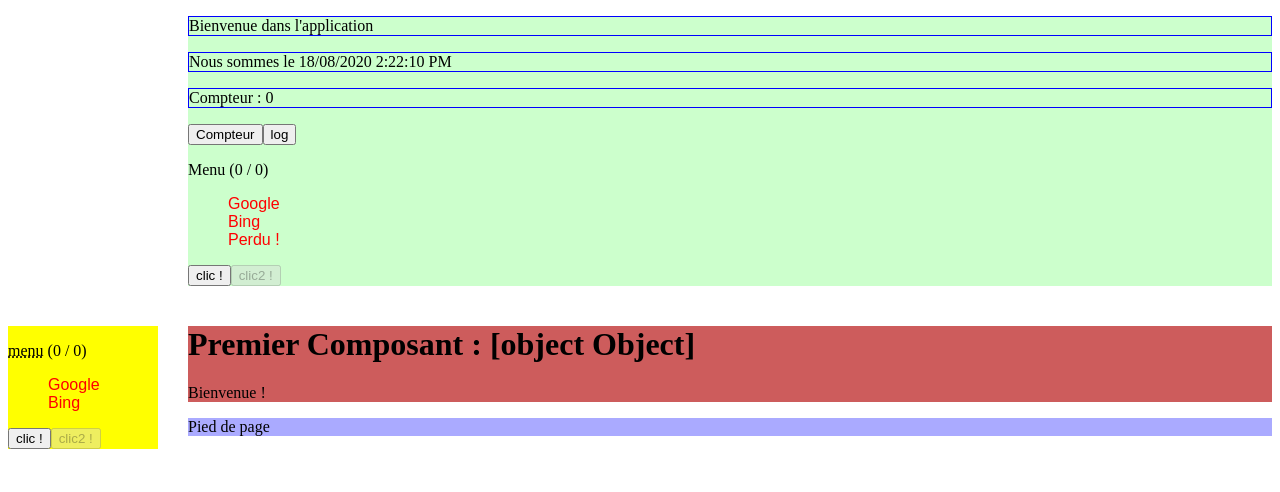
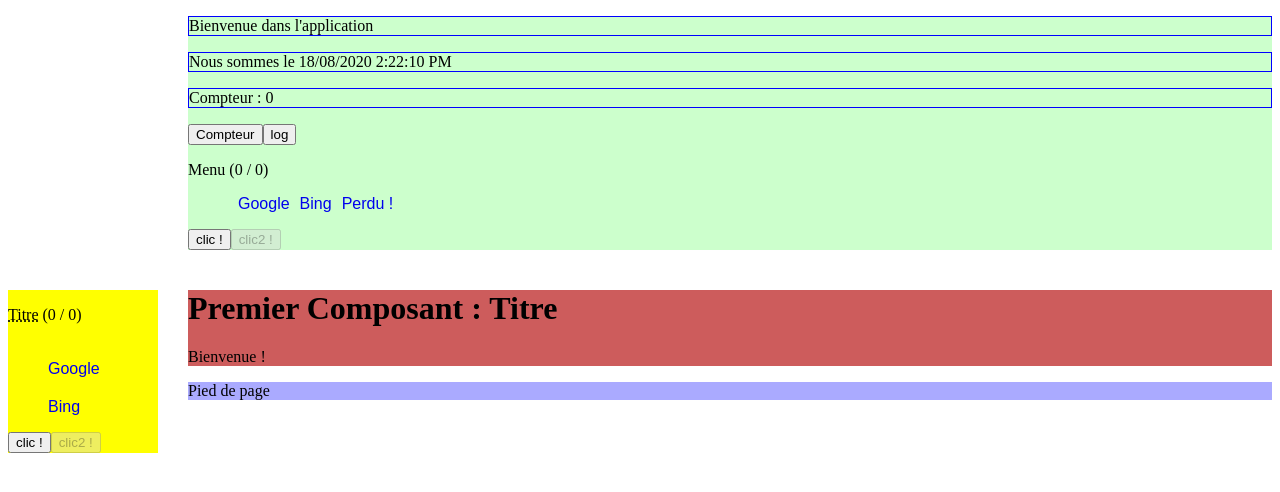
Before and after one commit to philippe-nat/angular-formation-0, an Angular app: page / in a window 1280 px wide. Shown: the top 492 px of the page. Built offline with nearby package versions, Linux system fonts and the light colour scheme.

Commit message:
apres directives attributs

```diff
--- a/src/app/app.component.html
+++ b/src/app/app.component.html
@@ -2,10 +2,10 @@
     <nat-entete></nat-entete>
 </header>
 <aside>
-    <nat-menu [titre]='titre' [items]='items'></nat-menu>
+    <nat-menu [titre]='titre' [items]='items' [orientation]='menuOrientation'></nat-menu>
 </aside>
 <main>
-    <h1>Premier Composant : {{titre}}</h1>
+    <h1>Premier Composant : {{titre.valeur}}</h1>
     <p>Bienvenue !</p>
 </main>
 <footer>Pied de page</footer>
--- a/src/app/app.component.ts
+++ b/src/app/app.component.ts
@@ -1,7 +1,9 @@
 import { Component } from '@angular/core';
 import { TimeoutError } from 'rxjs';
-import {Titre} from './interfaces/titre';
-import {ItemMenu} from './interfaces/itemmenu';
+import {Titre} from './structures/titre';
+import {ItemMenu} from './structures/itemmenu';
+import {Orientation} from './structures/orientation';
+
 
 @Component({
   selector: 'nat-root',
@@ -10,20 +12,27 @@ import {ItemMenu} from './interfaces/itemmenu';
 })
 export class AppComponent {
   private _titre:Titre = {valeur:"menu", infoBulle:"menu latéral"};
+  private _menuOrientation:Orientation = Orientation.HORIZONTAL;
+  private _items:ItemMenu[];
+  private _boutonInactif:boolean = false;
 
   get titre() {return this._titre;}
   set titre(t:Titre) {this._titre = t;}
 
-  private _items:ItemMenu[];
-  // private _boutonInactif:boolean = false;
-
   get items() { return this._items; }
   set items(t:ItemMenu[]) { this._items = t; }
 
+  get menuOrientation() {return this._menuOrientation;}
+  set menuOrientation(o:Orientation) {this._menuOrientation = o;}
+
   constructor() {
+    this.titre = {valeur:"Titre", infoBulle:"titre de la page"};
     this.items = [
       {url:"https://www.google.fr", intitule:"Google"},
       {url:"https://www.bing.fr", intitule:"Bing"}
     ];
+    // this.menuOrientation = Orientation.HORIZONTAL; // 0
+    this.menuOrientation = Orientation.VERTICAL; // 1
+    // console.log("app:orientation=", this.menuOrientation);
   }
 }
--- a/src/app/entete/entete.component.html
+++ b/src/app/entete/entete.component.html
@@ -8,6 +8,7 @@
 <nat-menu
     [titre]='{valeur:"Menu", infoBulle:""}'
     [items]='items'
+    [orientation]='menuOrientation'
     (clickEvent) = "augmenteCompteur($event)"
 >
 </nat-menu>
--- a/src/app/entete/entete.component.ts
+++ b/src/app/entete/entete.component.ts
@@ -1,5 +1,6 @@
 import { Component, OnInit } from '@angular/core';
-import {ItemMenu} from '../interfaces/itemmenu';
+import {ItemMenu} from '../structures/itemmenu';
+import {Orientation} from '../structures/orientation';
 
 @Component({
   selector: 'nat-entete',
@@ -10,15 +11,16 @@ export class EnteteComponent implements OnInit {
   private readonly _aujourdhui: Date;
   private readonly _aujourdhuiStr: string;
   private _compteur: number;
+  private _menuOrientation:Orientation = Orientation.HORIZONTAL;
+  private _items:ItemMenu[];
+  // private _boutonInactif:boolean = false;
 
   get aujourdhui() { return this._aujourdhui; }
   get aujourdhuiStr() { return this._aujourdhuiStr; }
   get compteur() {return this._compteur;}
   set compteur(val:number) {this._compteur = val;}
-
-  private _items:ItemMenu[];
-  // private _boutonInactif:boolean = false;
-
+  get menuOrientation() {return this._menuOrientation;}
+  set menuOrientation(o:Orientation) {this._menuOrientation = o;}
   get items() { return this._items; }
   set items(t:ItemMenu[]) { this._items = t; }
 
@@ -27,10 +29,11 @@ export class EnteteComponent implements OnInit {
     this._aujourdhui = new Date();
     const options = { year: 'numeric', month: 'numeric', day: 'numeric' };
     this._aujourdhuiStr = this._aujourdhui.toLocaleDateString('fr-FR', options);
+    this.menuOrientation = Orientation.HORIZONTAL;
 
     this.items = [
       {url:"https://www.google.fr", intitule:"Google"},
-      {url:"https://www.bing.fr", intitule:"Bing"},
+      {url:"https://www.bing.fr",   intitule:"Bing"},
       {url:"https://www.perdu.com", intitule:"Perdu !"}
     ];
   }
--- a/src/app/menu/menu.component.css
+++ b/src/app/menu/menu.component.css
@@ -8,7 +8,12 @@ nav a {
     font:normal normal 16px Arial;
 }
 
-.menu_vertical li {
+li.vertical {
 	display:block;
     padding-top:20px;
 }
+
+li.horizontal {
+	display:inline;
+    padding-left:10px;
+}
--- a/src/app/menu/menu.component.html
+++ b/src/app/menu/menu.component.html
@@ -8,15 +8,16 @@
     </p>
 
     <ul>
-        <li *ngFor="let i of items">
+        <li *ngFor="let i of items" [ngClass]="{'horizontal':orientation==0, 'vertical':orientation==1}">
             <a
                 [href]="i.url"
                 [textContent]="i.intitule"
-                [style.color]="'#FF0000'"
-                [style.fontStyle]='italic'
             ></a>
         </li>
     </ul>
     <button [disabled]='boutonInactif' (click)="clicCompteur($event)">clic !</button>
     <button disabled='{{boutonInactif}}' (click)="clicCompteur($event)">clic2 !</button>
 </nav>
+
+<!-- [ngClass]="{'vertical':orientation == 1}" -->
+<!-- [ngClass]="{'horizontal':true}" -->
--- a/src/app/menu/menu.component.ts
+++ b/src/app/menu/menu.component.ts
@@ -1,6 +1,7 @@
 import { Component, OnInit, Input, Output, EventEmitter } from '@angular/core';
-import {Titre} from '../interfaces/titre';
-import {ItemMenu} from '../interfaces/itemmenu';
+import {Titre} from '../structures/titre';
+import {ItemMenu} from '../structures/itemmenu';
+import {Orientation} from '../structures/orientation';
 
 // interface ItemMenu {
 //   url:string;
@@ -18,12 +19,16 @@ export class MenuComponent implements OnInit {
   private static nbClicsTotal:number = 0;
   private _items:ItemMenu[];
   private _boutonInactif:boolean = false;
+  private _orientation:Orientation;
 
   get titre() { return this._titre; }
   @Input() set titre(t: Titre) { this._titre = t; }
 
   get items() { return this._items; }
   @Input() set items(t: Array<any>) { this._items = t; }
+
+  get orientation() { return this._orientation; }
+  @Input() set orientation(o:Orientation) { this._orientation = o; }
 
   get boutonInactif() { return this._boutonInactif; }
   set boutonInactif(a: boolean) { this._boutonInactif = a; }
@@ -38,7 +43,8 @@ export class MenuComponent implements OnInit {
     //   {url:"https://www.google.fr", intitule:"google"},
     //   {url:"https://www.bing.fr", intitule:"bing"}
     // ];
-  }
+    // console.log("menu : orientation = ", this.orientation);
+}
 
   @Output() clickEvent = new EventEmitter();
   public clicCompteur(detailEvenement: any):void {
--- /dev/null
+++ b/src/app/structures/orientation.ts
@@ -0,0 +1 @@
+export enum Orientation {HORIZONTAL, VERTICAL};
```
Also changed, not shown: src/app/structures/itemmenu.ts (renamed from src/app/interfaces/itemmenu.ts), src/app/structures/titre.ts (renamed from src/app/interfaces/titre.ts).
